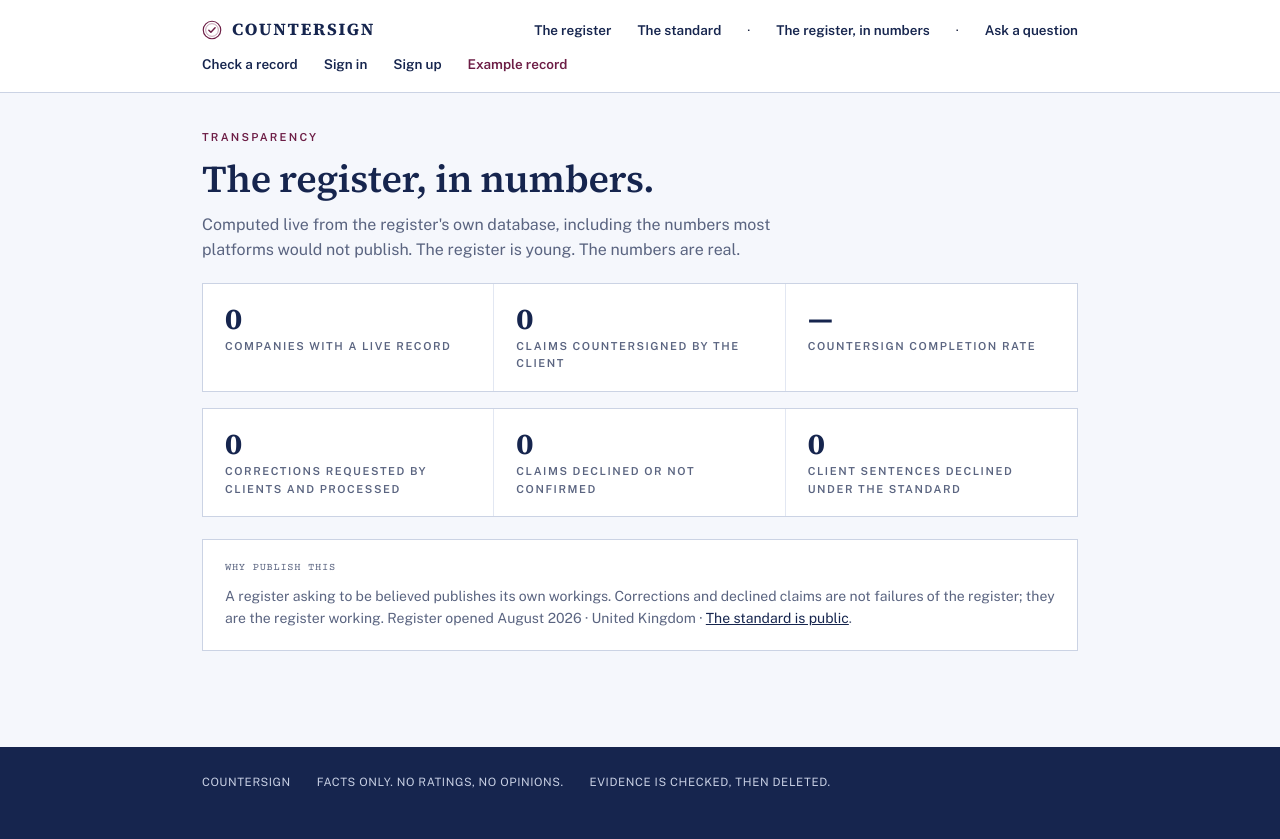
After one commit to NAVVAI-BOYS/COUNTERSIGN, a Flask app: page /numbers in a window 1280 px wide. The commit adds this page. Run offline with Flask 3, Linux system fonts and the light colour scheme; data that the repository does not hold is empty.

Commit message:
Add files via upload

```diff
--- a/countersign/app.py
+++ b/countersign/app.py
@@ -65,6 +65,7 @@ class Vendor(db.Model):
     login_token = db.Column(db.String(64), unique=True)
     onboard_token = db.Column(db.String(64), unique=True)
     onboarded_at = db.Column(db.DateTime(timezone=True))
+    widget_interest = db.Column(db.Boolean, default=False)   # wants the website embed when it ships
     created_at = db.Column(db.DateTime(timezone=True), default=now)
     claims = db.relationship("Claim", backref="vendor", lazy=True)
 
@@ -323,6 +324,22 @@ def registry():
     return render_template("registry.html", brand=BRAND, vendors=visible)
 
 
+@app.get("/numbers")
+def register_numbers():
+    all_claims = Claim.query.all()
+    live = [c for c in all_claims if c.state == "confirmed"]
+    vendors_live = len({c.vendor_id for c in live})
+    sent_ever = sum(1 for c in all_claims if c.state in ("sent", "confirmed", "corrected"))
+    completion = round(100 * len(live) / sent_ever) if sent_ever else None
+    corrections = AuditEvent.query.filter(AuditEvent.event.like("Correction%")).count()
+    declined = sum(1 for c in all_claims if c.state == "declined")
+    sentences_declined = AuditEvent.query.filter(AuditEvent.event.like("%sentence declined%")).count()
+    return render_template("numbers.html", brand=BRAND, vendors=vendors_live,
+                           claims=len(live), corrections=corrections,
+                           declined=declined, sentences_declined=sentences_declined,
+                           completion=completion)
+
+
 @app.get("/standard")
 def standard():
     return render_template("standard.html", brand=BRAND)
@@ -361,7 +378,7 @@ def proof_page(slug):
     if not claims:
         abort(404)
     return render_template("proof.html", brand=BRAND, vendor=vendor,
-                           claims=claims, grades=GRADES)
+                           claims=claims, grades=GRADES, base_url=BASE_URL)
 
 
 @app.get("/check")
@@ -484,7 +501,7 @@ def sample():
            client_sentence="", sentence_review=""),
     ]
     return render_template("proof.html", brand=BRAND, vendor=vendor,
-                           claims=claims, grades=GRADES, specimen=True)
+                           claims=claims, grades=GRADES, specimen=True, base_url=BASE_URL)
 
 
 # ------------------------------------------------------- badge + machine
@@ -528,6 +545,68 @@ def proof_event(slug, kind):
     vendor = Vendor.query.filter_by(slug=slug).first_or_404()
     _track(vendor, kind)
     return "", 204
+
+
+@app.get("/r/<slug>/card.png")
+def share_card(slug):
+    vendor = Vendor.query.filter_by(slug=slug).first_or_404()
+    claims = [c for c in vendor.claims if c.state == "confirmed"]
+    if not claims:
+        abort(404)
+    _track(vendor, "card")
+    from PIL import Image, ImageDraw, ImageFont
+    NAVY = (22, 37, 78); ICE = (245, 247, 252); MAROON = (108, 29, 69)
+    SOFT = (176, 186, 214); RULE = (58, 76, 122)
+    W, H = 1200, 630
+    img = Image.new("RGB", (W, H), NAVY)
+    d = ImageDraw.Draw(img)
+    FD = "/usr/share/fonts/truetype/dejavu/"
+    serif_b = lambda n: ImageFont.truetype(FD + "DejaVuSerif-Bold.ttf", n)
+    sans = lambda n: ImageFont.truetype(FD + "DejaVuSans.ttf", n)
+    sans_b = lambda n: ImageFont.truetype(FD + "DejaVuSans-Bold.ttf", n)
+    mono = lambda n: ImageFont.truetype(FD + "DejaVuSansMono.ttf", n)
+    # faint guilloche
+    import math
+    for k in range(6):
+        pts = [(x, H - 90 + int(28 * math.sin(x / 90.0 + k * 1.1)) + k * 7) for x in range(0, W, 6)]
+        d.line(pts, fill=(30, 48, 96), width=1)
+    # seal
+    cx, cy, r = 96, 96, 44
+    d.ellipse([cx - r, cy - r, cx + r, cy + r], outline=ICE, width=4)
+    d.line([(cx - 18, cy + 2), (cx - 4, cy + 16), (cx + 22, cy - 14)], fill=ICE, width=6, joint="curve")
+    d.text((164, 62), BRAND.upper(), font=sans_b(30), fill=ICE)
+    d.text((164, 100), "REGISTER OF COUNTERSIGNED CLAIMS", font=mono(17), fill=SOFT)
+    d.line([(64, 176), (W - 64, 176)], fill=RULE, width=2)
+    # vendor + record no
+    name = vendor.name if len(vendor.name) <= 30 else vendor.name[:29] + "…"
+    d.text((64, 216), name, font=serif_b(64), fill=ICE)
+    d.text((64, 302), vendor.record_no, font=mono(30), fill=(200, 170, 190))
+    # countersigners line
+    named = [c.client_company for c in claims if c.show_confirmer]
+    priv = len(claims) - len(named)
+    parts = named[:2]
+    extra = len(named) - len(parts) + priv
+    line = "Countersigned by " + ", ".join(parts) if parts else "Countersigned"
+    if extra > 0:
+        line += f" and {extra} more" if parts else f" by {extra} verified client{'s' if extra > 1 else ''}"
+    d.text((64, 372), line, font=sans(30), fill=ICE)
+    # best grade chip
+    order = ["fully_verified", "evidence_verified", "client_confirmed"]
+    best = min(claims, key=lambda c: order.index(c.grade) if c.grade in order else 9).grade
+    _g = GRADES.get(best, "Client Confirmed")
+    label = (_g if isinstance(_g, str) else _g.get("label", "Client Confirmed")).upper()
+    tw = d.textlength(label, font=sans_b(24))
+    d.rectangle([64, 440, 64 + tw + 44, 494], fill=ICE)
+    d.text((86, 454), label, font=sans_b(24), fill=NAVY)
+    # dates + verify line
+    latest = max(c.resolved_at for c in claims if c.resolved_at)
+    d.text((64, 540), f"Countersigned {latest.strftime('%B %Y')}  ·  Verify: {BASE_URL.replace('https://','')}/check", font=mono(19), fill=SOFT)
+    import io as _io
+    buf = _io.BytesIO()
+    img.save(buf, format="PNG")
+    buf.seek(0)
+    from flask import send_file
+    return send_file(buf, mimetype="image/png", max_age=3600)
 
 
 @app.get("/r/<slug>.json")
@@ -880,6 +959,7 @@ def onboard_submit(token):
     vendor.website = (request.form.get("website") or vendor.website or "").strip()
     vendor.company_no = (request.form.get("company_no") or vendor.company_no or "").strip()
     vendor.blurb = (request.form.get("blurb") or vendor.blurb or "").strip()
+    vendor.widget_interest = bool(request.form.get("widget_interest"))
 
     added = 0
     for i in (1, 2, 3):
@@ -1284,6 +1364,7 @@ with app.app_context():
         "ALTER TABLE vendor ADD COLUMN IF NOT EXISTS contact_email VARCHAR(200) DEFAULT ''",
         "ALTER TABLE vendor ADD COLUMN IF NOT EXISTS onboard_token VARCHAR(64)",
         "ALTER TABLE vendor ADD COLUMN IF NOT EXISTS onboarded_at TIMESTAMP WITH TIME ZONE",
+        "ALTER TABLE vendor ADD COLUMN IF NOT EXISTS widget_interest BOOLEAN DEFAULT FALSE",
     ]
     from sqlalchemy import text as _sqltext
     for _m in _migrations:
--- a/countersign/templates/admin_vendor.html
+++ b/countersign/templates/admin_vendor.html
@@ -2,6 +2,7 @@
 {% block title %}{{ vendor.name }} — admin | {{ brand }}{% endblock %}
 {% block content %}
 <div class="eyebrow"><a href="/admin" style="border:none">Admin</a> · {{ vendor.record_no }}</div>
+{% if vendor.widget_interest %}<div class="mono" style="font-size:10.5px;color:var(--seal);margin:4px 0 0">WANTS THE WEBSITE EMBED — v1.1 trigger list</div>{% endif %}
 <h1>{{ vendor.name }}</h1>
 <p class="sub">{{ vendor.blurb }} {% if vendor.claims|selectattr("state","equalto","confirmed")|list %}· <a href="/r/{{ vendor.slug }}">public record</a>{% endif %}</p>
 
--- a/countersign/templates/base.html
+++ b/countersign/templates/base.html
@@ -9,6 +9,7 @@
 <meta property="og:title" content="{% block ogtitle %}{{ brand }} — real claims, signed by real clients{% endblock %}">
 <meta property="og:description" content="An open register of B2B claims confirmed by the named client before publication.">
 <meta property="og:type" content="website">
+{% block ogimage %}{% endblock %}
 <title>{% block title %}{{ brand }}{% endblock %}</title>
 <link rel="preconnect" href="https://fonts.googleapis.com">
 <link rel="preconnect" href="https://fonts.gstatic.com" crossorigin>
@@ -142,7 +143,7 @@ a.btn:active,button.btn:active{transform:translateY(1px)}
     {{ brand }}</span></a>
   <span class="spacer"></span>
   <a href="/registry">The register</a>
-  <a href="/standard">The standard</a> · <a href="/contact">Ask a question</a>
+  <a href="/standard">The standard</a> · <a href="/numbers">The register, in numbers</a> · <a href="/contact">Ask a question</a>
   <a href="/check">Check a record</a>
   {% if session.get('vendor_id') %}<a href="/portal">My record</a>{% else %}<a href="/login">Sign in</a>
   <a href="/signup">Sign up</a>{% endif %}
--- /dev/null
+++ b/countersign/templates/numbers.html
@@ -0,0 +1,21 @@
+{% extends "base.html" %}
+{% block title %}The register, in numbers — {{ brand }}{% endblock %}
+{% block content %}
+<div class="eyebrow">Transparency</div>
+<h1>The register, in numbers.</h1>
+<p class="sub">Computed live from the register's own database, including the numbers most platforms would not publish. The register is young. The numbers are real.</p>
+<div class="statband">
+  <div class="stat"><div class="num">{{ vendors }}</div><div class="lbl">companies with a live record</div></div>
+  <div class="stat"><div class="num">{{ claims }}</div><div class="lbl">claims countersigned by the client</div></div>
+  <div class="stat"><div class="num">{% if completion is not none %}{{ completion }}%{% else %}—{% endif %}</div><div class="lbl">countersign completion rate</div></div>
+</div>
+<div class="statband" style="margin-top:10px">
+  <div class="stat"><div class="num">{{ corrections }}</div><div class="lbl">corrections requested by clients and processed</div></div>
+  <div class="stat"><div class="num">{{ declined }}</div><div class="lbl">claims declined or not confirmed</div></div>
+  <div class="stat"><div class="num">{{ sentences_declined }}</div><div class="lbl">client sentences declined under the standard</div></div>
+</div>
+<div class="panel" style="margin-top:22px">
+  <div class="mono" style="font-size:10.5px;margin-bottom:8px">Why publish this</div>
+  <p style="font-size:14px;color:var(--ink-soft);margin:0">A register asking to be believed publishes its own workings. Corrections and declined claims are not failures of the register; they are the register working. Register opened August 2026 · United Kingdom · <a href="/standard">The standard is public</a>.</p>
+</div>
+{% endblock %}
--- a/countersign/templates/onboard.html
+++ b/countersign/templates/onboard.html
@@ -43,7 +43,11 @@ and nothing negative can ever be recorded.</p>
     <p style="margin:0 0 12px;font-size:14px;color:var(--ink-soft)">When you submit, we review and grade each claim against
     <a href="/standard">the published standard</a>, then your client gets a one click confirmation link.
     Nothing publishes unless they confirm it.</p>
-    <button class="btn" type="submit">Submit for review</button>
+    <label style="display:flex;gap:8px;align-items:flex-start;margin:14px 0;font-size:13px;color:var(--ink-soft);text-transform:none;letter-spacing:0;font-weight:500">
+  <input type="checkbox" name="widget_interest" value="yes" style="width:auto;margin-top:3px">
+  <span>I would want to display my verified record on our own website when the embed is ready, replacing unverified testimonials.</span>
+</label>
+<button class="btn" type="submit">Submit for review</button>
   </div>
 </form>
 {% endblock %}
--- a/countersign/templates/proof.html
+++ b/countersign/templates/proof.html
@@ -1,4 +1,6 @@
 {% extends "base.html" %}
+{% block ogimage %}<meta property="og:image" content="{{ base_url }}/r/{{ vendor.slug }}/card.png"><meta property="og:image:width" content="1200"><meta property="og:image:height" content="630">{% endblock %}
+{% block ogtitle %}{{ vendor.name }} — countersigned record {{ vendor.record_no }}{% endblock %}
 {% block title %}{{ vendor.name }} — certified record | {{ brand }}{% endblock %}
 {% block content %}
 {% if specimen %}
@@ -39,7 +41,7 @@
       <div style="font-size:12.5px;color:var(--ink-soft)">Identity verified by {{ brand }}, withheld at the client's request · what was checked is listed below</div>
       {% endif %}
     </div>
-    <div class="mono" style="text-align:right">Confirmed<br>{{ c.resolved_at.strftime('%d %b %Y') }}</div>
+    <div class="mono" style="text-align:right">Countersigned<br><span style="font-size:13px;color:var(--navy);font-weight:700">{{ c.resolved_at.strftime('%B %Y') }}</span></div>
   </div>
   {% if c.client_sentence and c.sentence_review == 'approved' %}
   <div style="border-top:1px solid var(--rule-soft);padding:12px 22px;background:var(--wash)">
```
